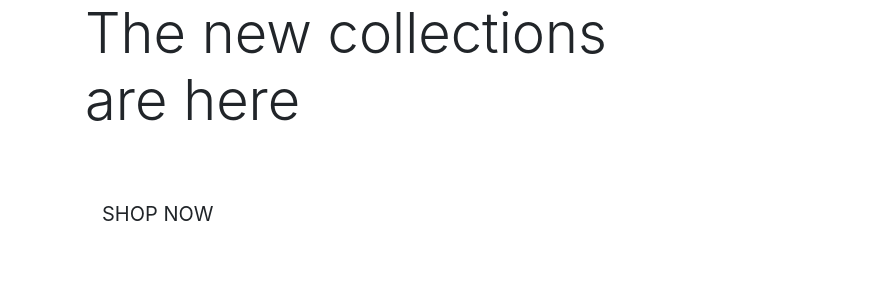
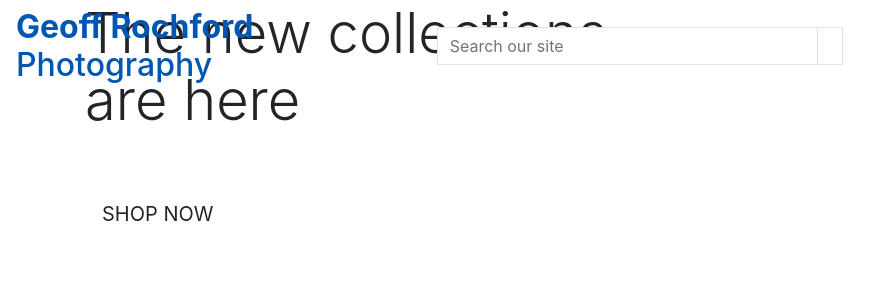
Before and after one commit to gitgroch/ecom-project-1, a Django app: page / in a window 1280 px wide. Shown: the top 300 px of the page, without its empty margins (0-889 px from the left). Run offline with Django 3.2, Linux system fonts and the light colour scheme.

Commit message:
Add content to top header in base.html

```diff
--- a/templates/base.html
+++ b/templates/base.html
@@ -34,7 +34,30 @@
   </head>
   <body>
 
-    <header class="continer-fluid fixed-top"></header>
+    <header class="continer-fluid fixed-top">
+      <div class="row">
+        <div class="col-12 col-lg-4 my-auto py-1 py-lg-0 text-center text-lg-left">
+          <a href="{% url 'home' %}" class="nav-link main-logo-link">
+            <h2 class="logo-font text-black my-0"><strong>Geoff Rochford</strong> Photography</h2>
+          </a>
+        </div>
+        <div class="col-12 col-lg-4 my-auto py-1 py-lg-0">
+          <form method="GET" action="">
+            <div class="input-group w-100">
+                <input class="form-control border border-black rounded-0" type="text" name="q" placeholder="Search our site">
+                <div class="input-group-append">
+                    <button class="form-control btn btn-black border border-black rounded-0" type="submit">
+                        <span class="icon">
+                            <i class="fas fa-search"></i>
+                        </span>
+                    </button>
+                </div>
+            </div>
+        </form>
+        </div>
+        <div class="col-12 col-lg-4 my-auto py-1 py-lg-0"></div>
+      </div>
+    </header>
 
     {% if messages %}
     <div class="message-container"></div>
```
